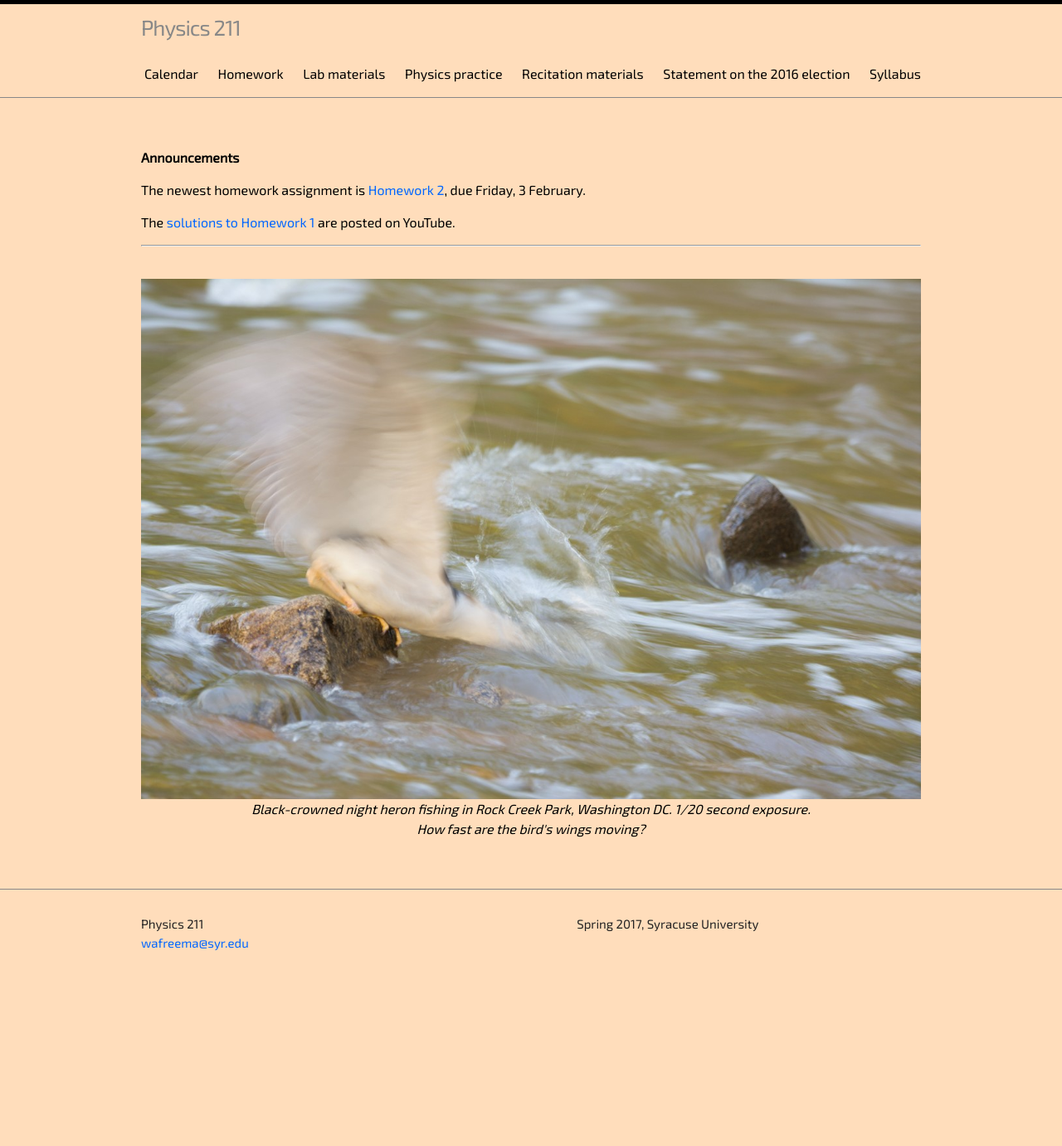
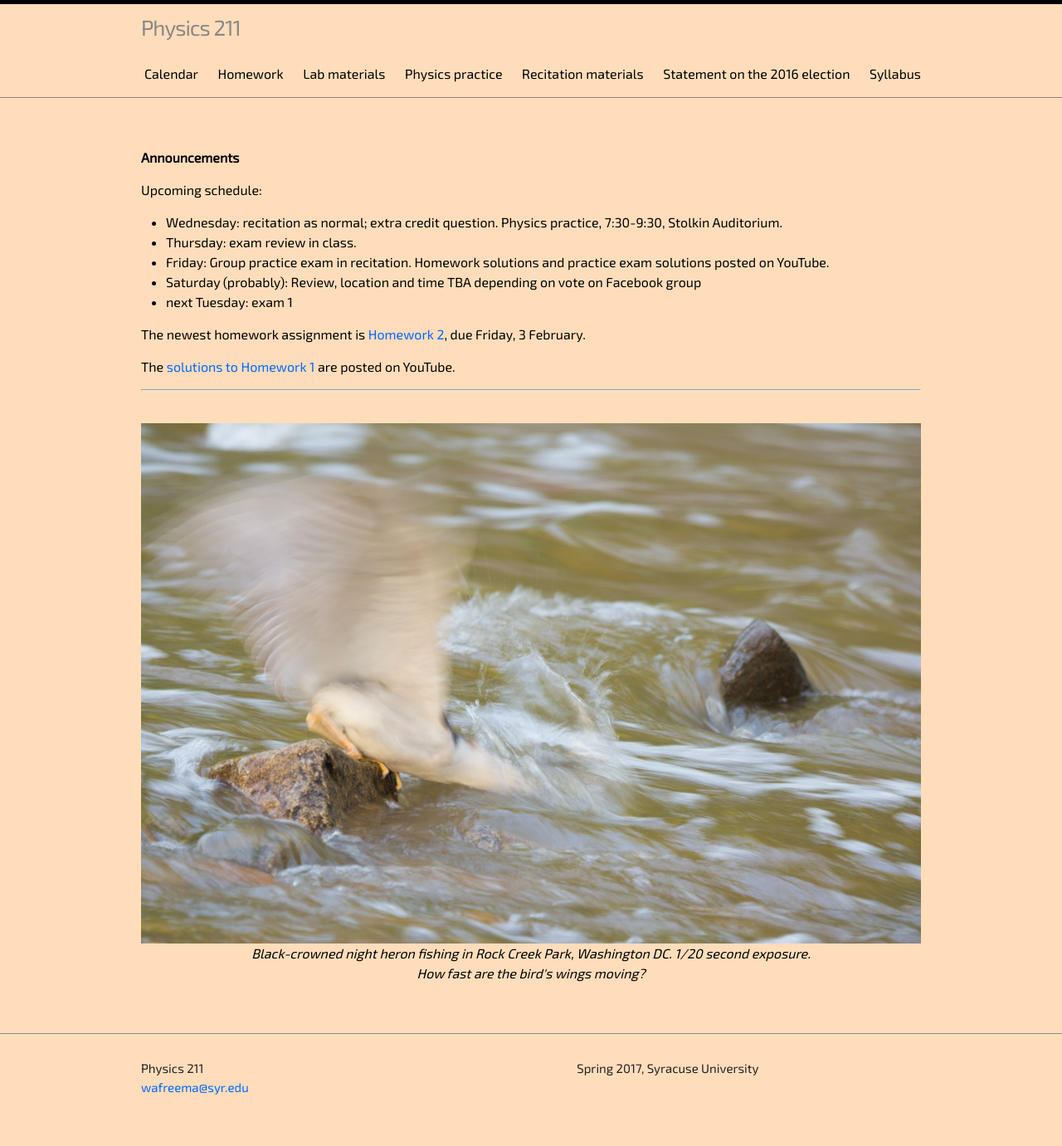
Before and after one commit to walterfreeman/phy211, a Jekyll site: the page built from index.md, in a window 1280 px wide. Shown: the whole page at 83% size. Built offline with Jekyll 4.4.1, drawn with Linux system fonts in a browser that asks for light colours; before the commit the page ends 1207 px from its top, so only the background shows below that.

Commit message:
iasdfasdf

```diff
--- a/index.md
+++ b/index.md
@@ -5,6 +5,14 @@ use_math: true
 ---
 
 **Announcements**
+
+Upcoming schedule:
+
+* Wednesday: recitation as normal; extra credit question. Physics practice, 7:30-9:30, Stolkin Auditorium.
+* Thursday: exam review in class.
+* Friday: Group practice exam in recitation. Homework solutions and practice exam solutions posted on YouTube.
+* Saturday (probably): Review, location and time TBA depending on vote on Facebook group
+* next Tuesday: exam 1
 
 The newest homework assignment is <a href="hw/hw2.pdf">Homework 2</a>, due Friday,
 3 February.
```
Also changed, not shown: 3 other files.
